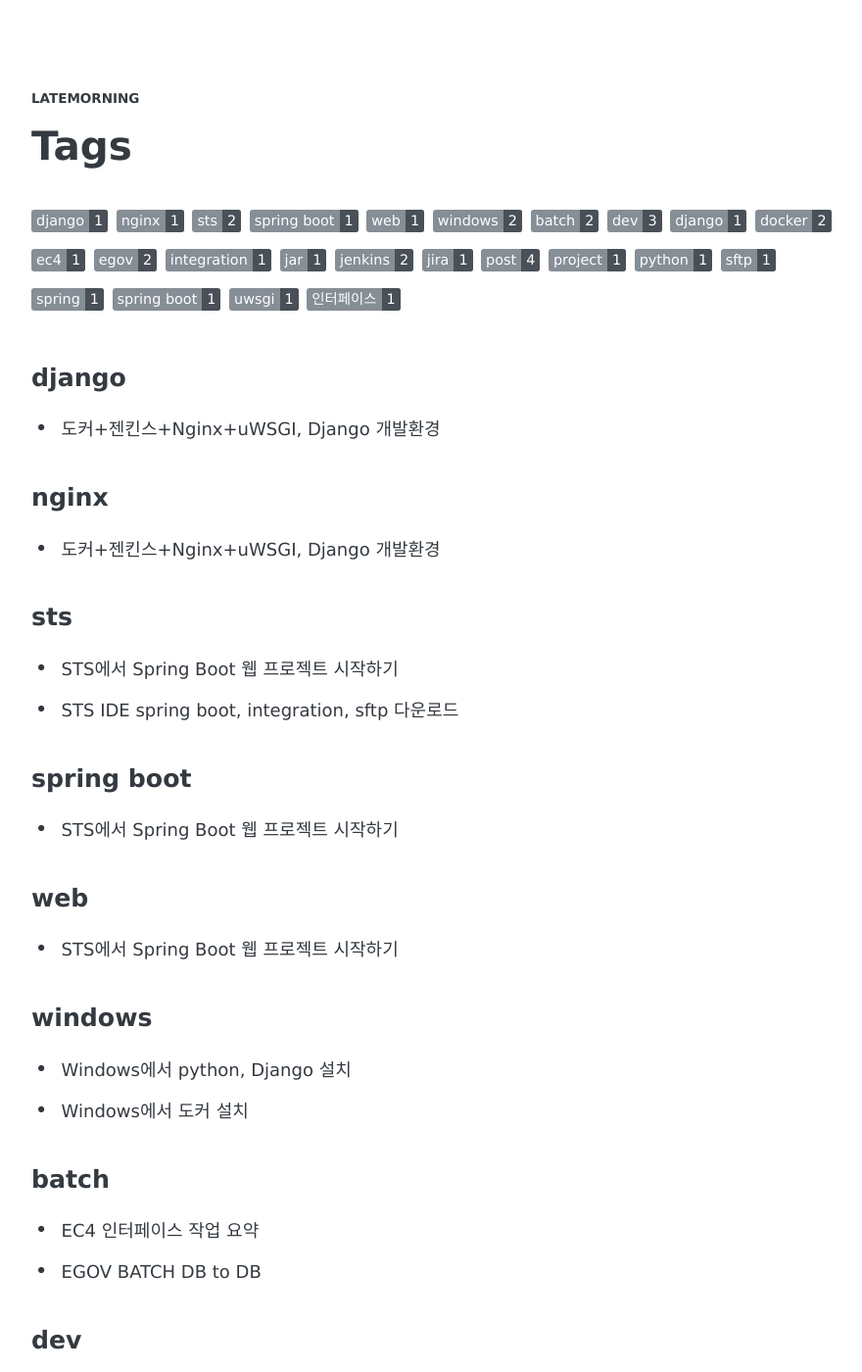
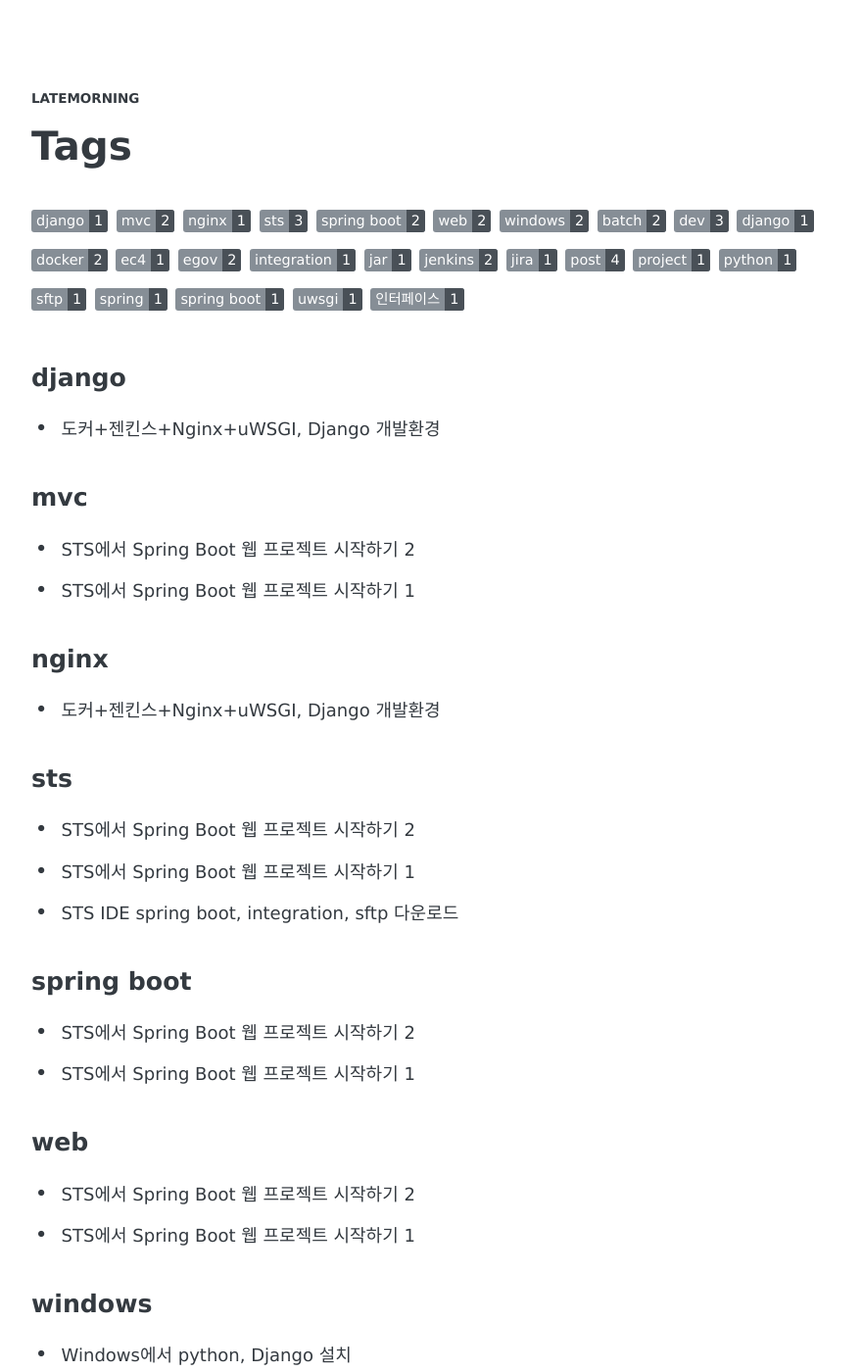
Before and after one commit to latemorning/latemorning.github.io, a Jekyll site: the page built from tags/index.html, in a window 1280 px wide and 1400 px high. Shown: the whole window at 98% size, without its empty margins (194-1074 px from the left). Built offline with Jekyll 4.4.1, drawn with Linux system fonts in a browser that asks for light colours; some web fonts are replaced.

Commit message:
STS에서 Spring Boot 웹 프로젝트 시작하기 1, 2

````diff
--- a/_posts/2019-03-06-STS-SPRINGBOOT-MVC.md
+++ b/_posts/2019-03-06-STS-SPRINGBOOT-MVC.md
@@ -1,33 +1,34 @@
 ---
 layout:   post
-title:    STS에서 Spring Boot 웹 프로젝트 시작하기
+title:    STS에서 Spring Boot 웹 프로젝트 시작하기 1
 author:   harry
-tags:     [STS, Spring Boot, Web]
+tags:     [STS, Spring Boot, Web, MVC]
 comments: true
 published : true
 ---
 
+## STS에서 Spring Boot 웹 프로젝트 시작하기 1
+
 ### STS 다운로드 & 설치
-다음 [링크](https://spring.io/tools)에서 다운로드 (현재 4.1.2 최신)
+다음 [링크](https://spring.io/tools)에서 다운로드 (현재 4.1.2 최신)<br>
 적당한 위치에 압축 해제하면 설치가 완료된다.
 
 ### 프로젝트 생성
-스프링 부트를 사용하여 웹프로젝트 생성 gradle을 사용하기로 한다.
-단축키 Ctrl + N,
-Spring Boot -> Spring Starter Project 선택
+스프링 부트를 사용하여 웹 프로젝트 생성 gradle을 사용하기로 한다.<br>
+단축키 Ctrl + N, Spring Boot -> Spring Starter Project 선택
 ![img_01](/images/2019-03-06-STS-SPRINGBOOT-MVC/img_01.png)
 
 다음 정보들은 자신의 상황에 맞게 적당히 수정한다.
-Name : 프로젝트 이름
-Type : 빌드툴 Gradle3 사용
-Packaging : 웹프로젝트 이므로 War 선택
-Group : 알아서 수정
-Description : 설명
-Package : 패키지 경로 지정 Group 하고 맞춰서 지정함
 ![img_02](/images/2019-03-06-STS-SPRINGBOOT-MVC/img_02.png)
+- Name : 프로젝트 이름
+- Type : Gradle3 사용
+- Packaging : 웹 프로젝트 이므로 War 선택
+- Group : 알아서 수정
+- Description : 설명입력
+- Package : 패키지 경로 지정 Group하고 맞춰서 지정함
 
-프로젝트 Dependencies 선택
-우선은 Web -> Web 만 선택한다.
+
+프로젝트 Dependencies 선택, 우선은 Web -> Web만 선택한다.
 ![img_03](/images/2019-03-06-STS-SPRINGBOOT-MVC/img_03.png)
 
 아래와 같은 구조의 프로젝트가 생성된다.
@@ -36,15 +37,19 @@ Package : 패키지 경로 지정 Group 하고 맞춰서 지정함
 src > main > resources > static 아래서 관리한다.
 
 
-AkiApplication.java 파일에 있는 main 클래스를 실행시키면 자체 톰켓이 동작한다.
+AkiApplication.java 파일에 있는 main 클래스를 실행시키면 자체 Tomcat이 동작한다.
 ![img_05](/images/2019-03-06-STS-SPRINGBOOT-MVC/img_05.png)
-로그를 보면 톰켓버전, 포트 정보를 알수 있다
-스프링부트를 이용하여 프로젝트를 생성하면 기존에 직접 관리하던 톰켓 설정과
-web.xml 파일등은 스프링부트 내부모듈에 의해서 구동시 자동설정된다.
+로그를 보면 Tomcat 버전, 포트 정보를 알 수 있다
+스프링부트를 이용하여 프로젝트를 생성하면 기존에 직접 관리하던 Tomcat 설정과
+web.xml 파일등은 스프링부트 내부모듈에 의해서 구동 시 자동설정된다.
 
-브라우저에 localhost:8080 으로 입력해본다.
+브라우저에 localhost:8080을 입력해본다.
 ![img_06](/images/2019-03-06-STS-SPRINGBOOT-MVC/img_06.png)
-친숙한 404에러 그래도 뭔가 돌아가는거 같다.
+친숙한 404에러 그래도 뭔가 돌아가는 거 같다.
 
-이제 static 폴더에 index.html 파일을 만들고 어플리케이션을 재구동한다.
-'Hello, World' 를 화면에 출력해보자
+이제 static 폴더에 index.html 파일을 만들고 애플리케이션을 다시 시작한다.
+
+'Hello, World'를 화면에 출력해보자
+
+### 참고
+출처: https://yonguri.tistory.com/entry/스프링부트-SpringBoot-개발환경-구성-1-시작?category=359079 [Yorath's 블로그]
--- /dev/null
+++ b/_posts/2019-03-06-STS-SPRINGBOOT-MVC2.md
@@ -0,0 +1,88 @@
+---
+layout:   post
+title:    STS에서 Spring Boot 웹 프로젝트 시작하기 2
+author:   harry
+tags:     [STS, Spring Boot, Web, MVC]
+comments: true
+published : true
+---
+
+## STS에서 Spring Boot 웹 프로젝트 시작하기 2
+1편에서 기본 스프링부트 웹 프로젝트를 생성했고 정적 콘텐츠 index.html을 실행해보았다
+이번에는 MVC 구성을 하고 JSP를 사용할 수 있도록 설정해본다.
+
+### application.propeties의 설정
+application.properties 파일을 연다. 빈 파일이 열릴 것이다
+아래와 같이 MVC 속성을 추가한다.
+```
+spring.mvc.view.prefix=/WEB-INF/views/
+spring.mvc.view.suffix=.jsp
+```
+spring.mvc.view. 까지 입력해보면 나머지 자동완성이 뜨는걸 볼 수 있다
+스프링 부트는 @EnableAutoConfiguration 을 통하여 스프링의 모든 설정을 자동으로 하고
+필요한 설정은 application.properties에 새롭게 정의하는 값으로 오버라이딩 된다.
+더 자세한 사항은 마지막 링크 참조
+
+
+### Controller 생성
+스프링부트는 컴포넌트 스캔을 할 때 메인 클래스 위치를 기준으로 그 하위 패키지를 스캔한다(다른 위치 설정도 가능)
+com.pet.aki.cmm 패키지에 공통기능을 만들기로 정하였고, 컨트롤러 클래스는 web 패키지에 작성하기로 하고 com.pet.aki.cmm.web 패키지에 Controller 작성함
+```java
+package com.pet.aki.cmm.web;
+
+import org.springframework.stereotype.Controller;
+import org.springframework.web.bind.annotation.RequestMapping;
+
+@Controller
+public class HelloWorldController {
+
+	@RequestMapping("/")
+	public String index() {
+		System.out.println("@RequestMapping(\"/\")");
+		return "index";
+	}
+
+	@RequestMapping("/hello")
+	public String helloWorld() {
+		System.out.println("@RequestMapping(\"/hello\")");
+		return "/com/pet/aki/cmm/hello";
+	}
+}
+```
+
+
+### 서버 실행
+boot Application을 실행하고 접속해본다. (localhost:8080/)
+로그에 컨트롤러 메시지는 찍히는데 404 에러가 발생
+
+이번에는 gradle의 bootRun으로 톰켓실행 bootRun을 더블클릭
+아래 화면은 이클립스 단축키 Ctrl + 3 누른 후 텍스트 박스에 gradle 이라고 입력하고 Gradle Tasks 선택하면 됨
+![img_07](/images/2019-03-06-STS-SPRINGBOOT-MVC/img_07.png)
+그래도 똑같이 404에러 발생
+
+이번에는 build.gradle 파일을 열어서 boot의 톰캣을 주석 처리하고 아래 2라인을 추가(외부 톰캣 사용)
+```
+compile('javax.servlet:jstl')
+compile("org.apache.tomcat.embed:tomcat-embed-jasper")
+```
+전체 내용
+```
+dependencies {
+  implementation 'org.springframework.boot:spring-boot-starter-web'
+  //providedRuntime 'org.springframework.boot:spring-boot-starter-tomcat'
+  testImplementation 'org.springframework.boot:spring-boot-starter-test'
+  compile('javax.servlet:jstl')
+  compile("org.apache.tomcat.embed:tomcat-embed-jasper")
+}
+```
+boot Application 실행
+똑같다.
+
+마지막으로 gradle의 bootRun으로 톰캣을 실행함
+잘된다.
+
+결론은 외부 톰캣을 사용하고 gradle의 bootRun을 실행해야 함
+최근에 나온 boot는 JSP를 지원하지 않는다고 합니다.
+
+### 참고
+출처: https://yonguri.tistory.com/entry/스프링부트-SpringBoot-개발환경-구성-2-MVC-환경구성?category=359079 [Yorath's 블로그]
````
Also changed, not shown: images/2019-03-06-STS-SPRINGBOOT-MVC/img_07.png (added).
